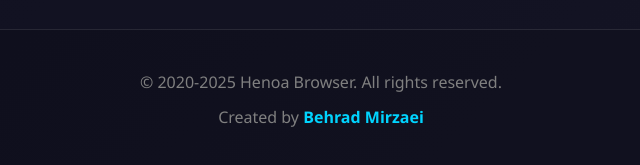
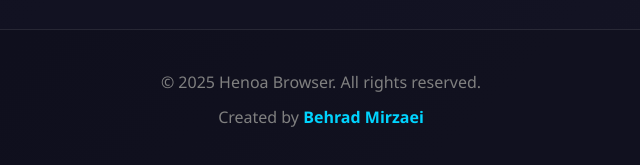
Before and after one commit to dashbehrad/henoa-browser, a plain HTML site: page index.html in a window 1280 px wide. Shown: the part 1526-1691 px from the top of the page, 319-959 px from the left. Drawn offline with Linux system fonts and the light colour scheme.

Commit message:
Update index.html

```diff
--- a/index.html
+++ b/index.html
@@ -356,7 +356,7 @@
 
     <footer>
         <div class="container">
-            <p>&copy; 2020-2025 Henoa Browser. All rights reserved.</p>
+            <p>&copy; 2025 Henoa Browser. All rights reserved.</p>
             <p>Created by <span class="creator">Behrad Mirzaei</span></p>
         </div>
     </footer>
```
